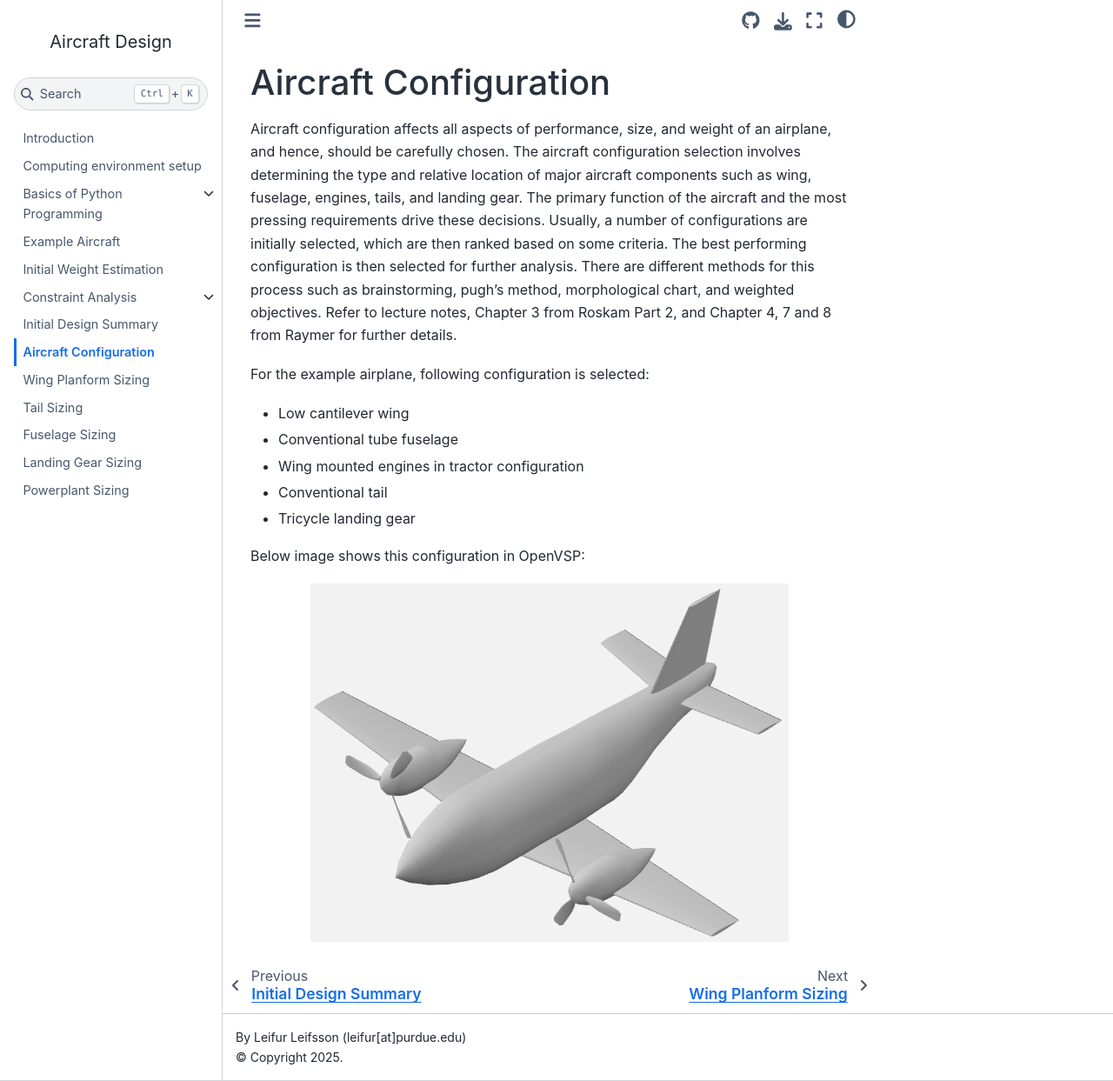
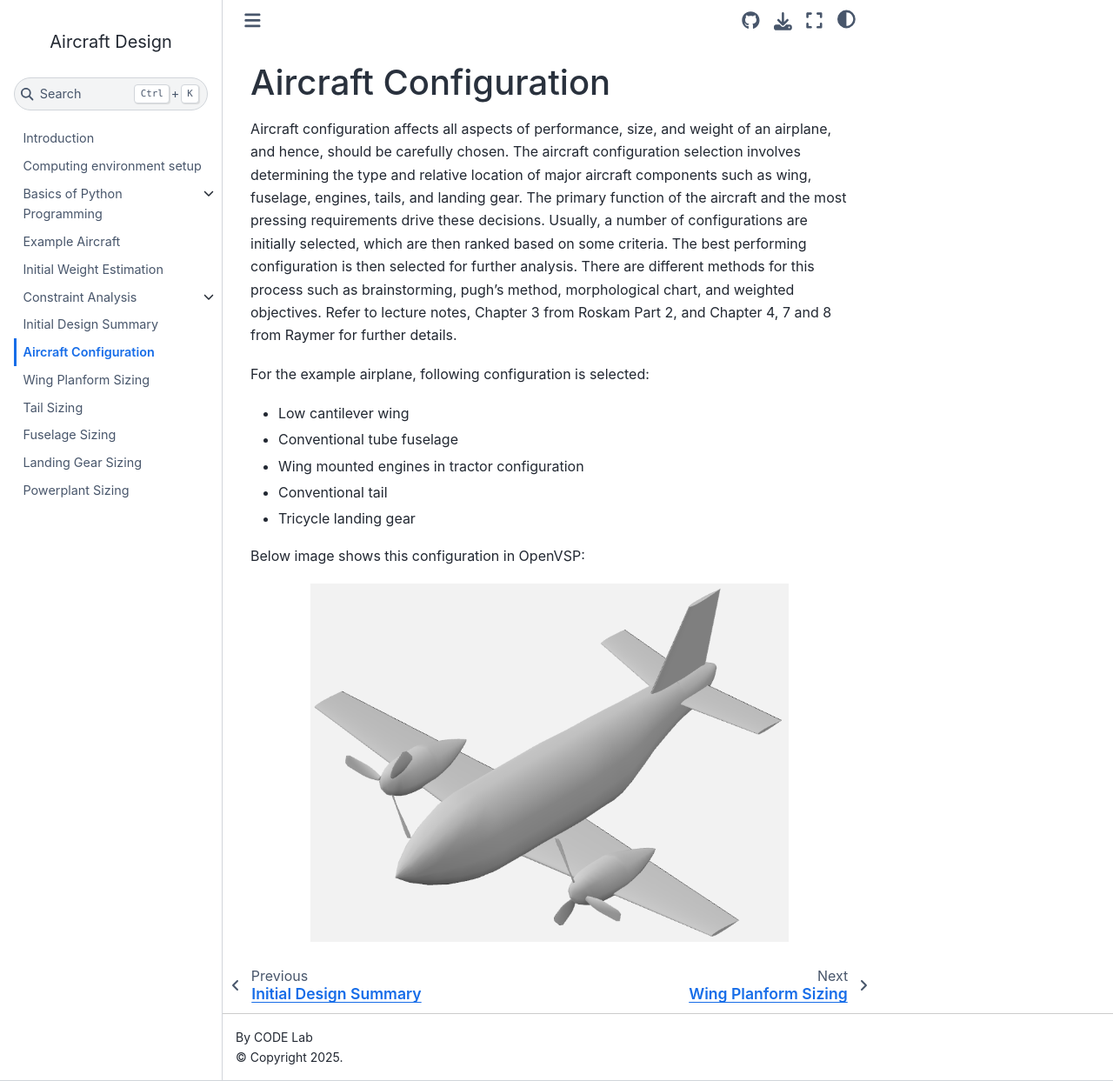
Before and after one commit to ComputationalDesignLab/aircraft-design, a Jupyter Book: the page built from book/configuration.md, in a window 1280 px wide and 1243 px high. Shown: the whole window at 87% size. Built offline with Jupyter Book 1.0.4 settings and Sphinx 7.4.7 and the Sphinx Book theme 1.1.4, drawn with Linux system fonts in a browser that asks for light colours.

Commit message:
updated copyright to CODE Lab

```diff
--- a/book/_config.yml
+++ b/book/_config.yml
@@ -1,5 +1,5 @@
 title: "Aircraft Design"
-author: "Leifur Leifsson (leifur[at]purdue.edu)"
+author: "CODE Lab"
 copyright: "2025"
 
 execute:
```
